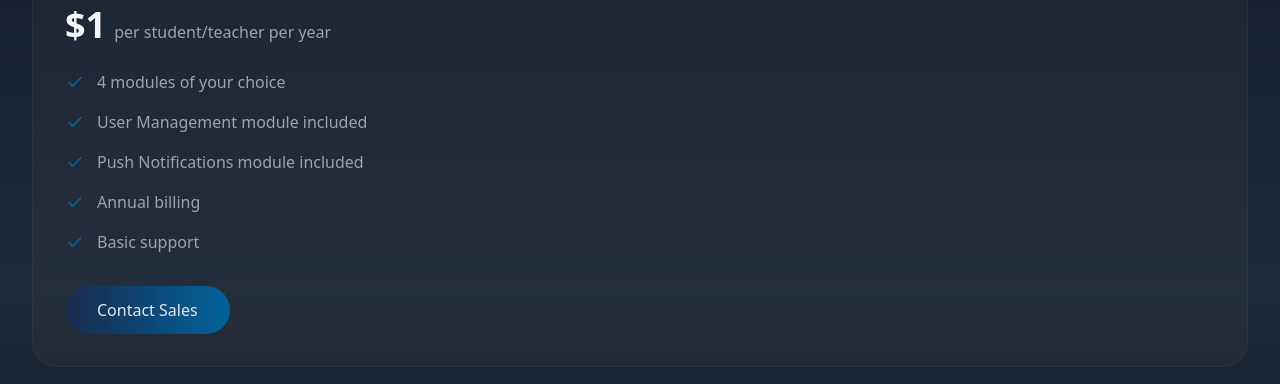
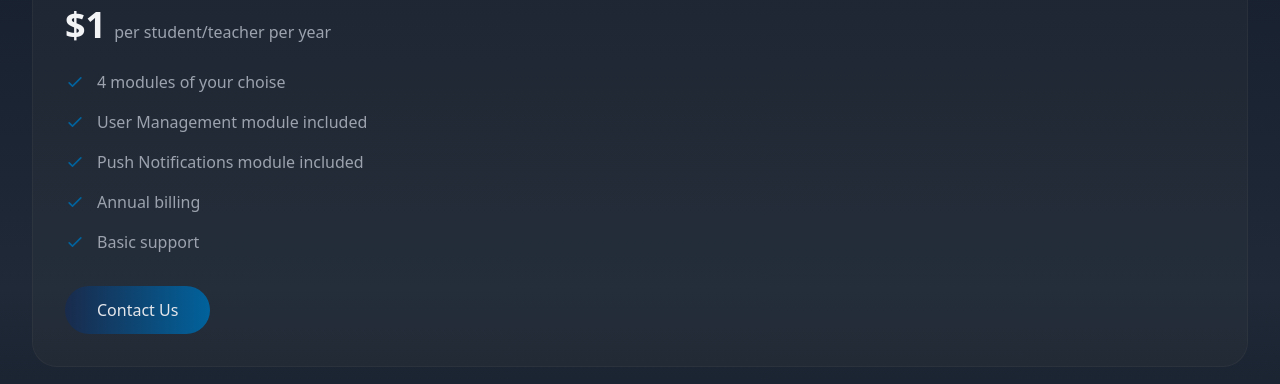
Before and after one commit to Print-In-Progress/PrintInProgress_Homepage, a React (Vite) app: page /pricing in a window 1280 px wide. Shown: the part 348-732 px from the top of the page. Built offline with nearby package versions, Linux system fonts and the light colour scheme.

Commit message:
Pricing Page Translation

```diff
--- a/src/components/PricingCard.jsx
+++ b/src/components/PricingCard.jsx
@@ -5,7 +5,7 @@ const PricingCard = ({
   price,
   priceDescription,
   features,
-  buttonText = "Contact Sales",
+  buttonText,
   onButtonClick,
 }) => {
   return (
--- a/src/i18n/index.js
+++ b/src/i18n/index.js
@@ -8,16 +8,18 @@ const resources = {
     common: await import("./locales/en/common.json").then((m) => m.default),
     home: await import("./locales/en/home.json").then((m) => m.default),
     products: await import("./locales/en/products.json").then((m) => m.default),
+    pricing: await import("./locales/en/pricing.json").then((m) => m.default),
   },
   de: {
     common: await import("./locales/de/common.json").then((m) => m.default),
     home: await import("./locales/de/home.json").then((m) => m.default),
     products: await import("./locales/de/products.json").then((m) => m.default),
+    pricing: await import("./locales/de/pricing.json").then((m) => m.default),
   },
 };
 
 // Define available namespaces
-const AVAILABLE_NAMESPACES = ["common", "home", "products"];
+const AVAILABLE_NAMESPACES = ["common", "home", "products", "pricing"];
 
 // Define supported languages
 const SUPPORTED_LANGUAGES = ["en", "de"];
--- /dev/null
+++ b/src/i18n/locales/de/pricing.json
@@ -0,0 +1,35 @@
+{
+  "title": "Einfache, transparente Preisgestaltung",
+  "description": "Unser flexibles Preismodell macht edConnect für jede Bildungseinrichtung zugänglich und anpassbar. Der Basisplan beginnt bei nur 1€ pro Schüler oder Lehrer pro Jahr und enthält 4 Module Ihrer Wahl sowie die essentiellen Module Benutzerverwaltung und Push Nachrichten.",
+  "components": {
+    "basicPlan": {
+      "title": "Basisplan",
+      "price": "1€",
+      "description": "pro Schüler/Lehrer pro Jahr",
+      "features": {
+        "modulesOfChoise": "4 Module Ihrer Wahl",
+        "userManagementModule": "Benutzerverwaltungsmodul inklusive",
+        "pushNotificationModule": "Push Nachrichten Modul inklusive",
+        "annualBilling": "Jährliche Abrechnung",
+        "basicSupport": "Basis-Support"
+      },
+      "contactButton": "Kontaktieren Sie uns"
+    },
+    "additionalModules": {
+      "title": "Zusätzliche Module",
+      "description": "Schulen können ihre Erfahrung durch zusätzliche Module erweitern, entweder zu einem Preis pro Schüler und Jahr oder zu einer festen jährlichen Gebühr, je nach Modul."
+    },
+    "volumeDiscounts": {
+      "title": "Mengenrabatte",
+      "description": "Wir bieten 10-15% Mengenrabatt für größere Einrichtungen, Schulbezirke oder bei Buchung von drei oder mehr zusätzlichen Modulen."
+    },
+    "longTermCommitment": {
+      "title": "Langfristige Bindung",
+      "description": "Schulen, die sich für einen 3-Jahres-Plan entscheiden, erhalten einen zusätzlichen Rabatt von 10% auf alle Leistungen."
+    },
+    "customSolutions": {
+      "title": "Individuelle Lösungen",
+      "description": "Da die Bedürfnisse jeder Einrichtung einzigartig sind, verhandeln wir gerne die Preise, um die beste Lösung für Ihre Anforderungen zu finden."
+    }
+  }
+}
--- /dev/null
+++ b/src/i18n/locales/en/pricing.json
@@ -0,0 +1,35 @@
+{
+  "title": "Simple, Transparent Pricing",
+  "description": "Our flexible pricing model makes edConnect accessible and customizable for any educational institution. The Basic Plan starts at just $1 per student or teacher per year and includes 4 modules of your choice, along with essential User Management and Push Notifications modules.",
+  "components": {
+    "basicPlan": {
+      "title": "Basic Plan",
+      "price": "$1",
+      "description": "per student/teacher per year",
+      "features": {
+        "modulesOfChoise": "4 modules of your choise",
+        "userManagementModule": "User Management module included",
+        "pushNotificationModule": "Push Notifications module included",
+        "annualBilling": "Annual billing",
+        "basicSupport": "Basic support"
+      },
+      "contactButton": "Contact Us"
+    },
+    "additionalModules": {
+      "title": "Additional Modules",
+      "description": "Schools can further enhance their experience by adding extra modules at either a per-student, per-year rate or a fixed annual fee, based on the module."
+    },
+    "volumeDiscounts": {
+      "title": "Volume Discounts",
+      "description": "We offer 10-15% bulk discounts for larger institutions, school districts, or those opting for three or more additional modules."
+    },
+    "longTermCommitment": {
+      "title": "Long-term Commitment",
+      "description": "Schools committing to a 3-year plan enjoy an additional 10% discount on all services."
+    },
+    "customSolutions": {
+      "title": "Custom Solutions",
+      "description": "As each institution's needs are unique, we're happy to negotiate pricing to find the best fit for your requirements."
+    }
+  }
+}
--- a/src/index.css
+++ b/src/index.css
@@ -46,3 +46,14 @@
 .input-error-message {
     @apply text-sm text-red-500 font-bold
 }
+
+/* For Webkit-based browsers (Chrome, Safari and Opera) */
+.scrollbar-hide::-webkit-scrollbar {
+  display: none;
+}
+
+/* For IE, Edge and Firefox */
+.scrollbar-hide {
+  -ms-overflow-style: none; /* IE and Edge */
+  scrollbar-width: none; /* Firefox */
+}
--- a/src/pages/Pricing.jsx
+++ b/src/pages/Pricing.jsx
@@ -1,63 +1,63 @@
 import React from "react";
+import { useTranslation } from "react-i18next";
 import GlassCard from "../components/GlassCard";
 import PricingCard from "../components/PricingCard";
+import { useNavigate } from "react-router-dom";
 
 const PricingPage = () => {
+  const navigate = useNavigate();
+  const { t } = useTranslation("pricing");
+
   const basicPlanFeatures = [
-    "4 modules of your choice",
-    "User Management module included",
-    "Push Notifications module included",
-    "Annual billing",
-    "Basic support",
+    t("components.basicPlan.features.modulesOfChoise"),
+    t("components.basicPlan.features.userManagementModule"),
+    t("components.basicPlan.features.pushNotificationModule"),
+    t("components.basicPlan.features.annualBilling"),
+    t("components.basicPlan.features.basicSupport"),
   ];
 
-  const handleContactSales = () => {
-    // Handle contact sales action
-    console.log("Contact sales clicked");
+  const handleContactButton = () => {
+    navigate("/contact/general");
   };
 
   return (
     <div className="mb-5 mt-5 flex flex-col gap-10 px-3 py-2">
       <section className="mx-auto w-full max-w-7xl px-5">
         {/* Header Section */}
-        <h1 className="mb-6 text-display-md text-gray-display">
-          Simple, Transparent Pricing
-        </h1>
+        <h1 className="mb-6 text-display-md text-gray-display">{t("title")}</h1>
         <p className="mb-8 text-body text-gray-headline sm:text-headline">
-          Our flexible pricing model makes edConnect accessible and customizable
-          for any educational institution. The Basic Plan starts at just $1 per
-          student or teacher per year and includes 4 modules of your choice,
-          along with essential User Management and Push Notifications modules.
+          {t("description")}
         </p>
 
         {/* Main Pricing Card */}
         <div className="mb-12">
           <PricingCard
-            title="Basic Plan"
-            price="$1"
-            priceDescription="per student/teacher per year"
+            title={t("components.basicPlan.title")}
+            price={t("components.basicPlan.price")}
+            priceDescription={t("components.basicPlan.description")}
             features={basicPlanFeatures}
-            onButtonClick={handleContactSales}
+            buttonText={t("components.basicPlan.contactButton")}
+            onButtonClick={handleContactButton}
           />
         </div>
 
         {/* Additional Information */}
         <div className="grid gap-8 md:grid-cols-2">
           <GlassCard
-            heading="Additional Modules"
-            text="Schools can further enhance their experience by adding extra modules at either a per-student, per-year rate or a fixed annual fee, based on the module."
+            heading={t("components.additionalModules.title")}
+            text={t("components.additionalModules.description")}
           />
           <GlassCard
-            heading="Volume Discounts"
-            text="We offer 10-15% bulk discounts for larger institutions, school districts, or those opting for three or more additional modules."
+            heading={t("components.volumeDiscounts.title")}
+            text={t("components.volumeDiscounts.description")}
           />
           <GlassCard
-            heading="Long-term Commitment"
-            text="Schools committing to a 3-year plan enjoy an additional 10% discount on all services."
+            heading={t("components.longTermCommitment.title")}
+            text={t("components.longTermCommitment.description")}
           />
           <GlassCard
-            heading="Custom Solutions"
-            text="As each institution's needs are unique, we're happy to negotiate pricing to find the best fit for your requirements."
+            heading={t("components.customSolutions.title")}
+            text={t("components.customSolutions.description")}
           />
         </div>
       </section>
--- a/src/pages/Products.jsx
+++ b/src/pages/Products.jsx
@@ -8,7 +8,7 @@ const Products = () => {
   const { t } = useTranslation("products");
 
   return (
-    <div className="mb-5 mt-5 flex flex-col gap-10 px-3 py-2">
+    <div className="scrollbar-hide mb-5 mt-5 flex flex-col gap-10 overflow-y-scroll px-3 py-2">
       {/* Components Overview Section */}
       <section className="mx-auto w-full max-w-7xl px-5">
         <h1 className="mb-6 text-display-md text-gray-display">
```
